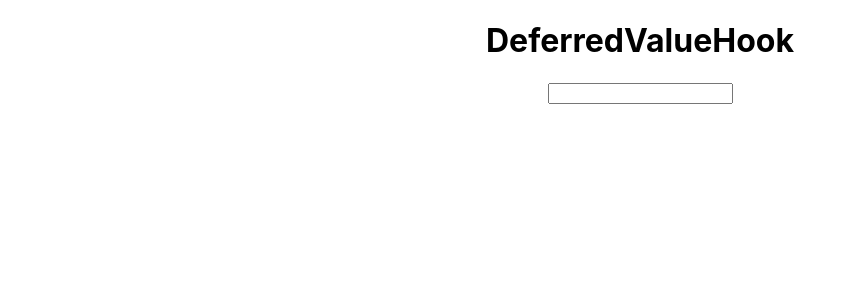
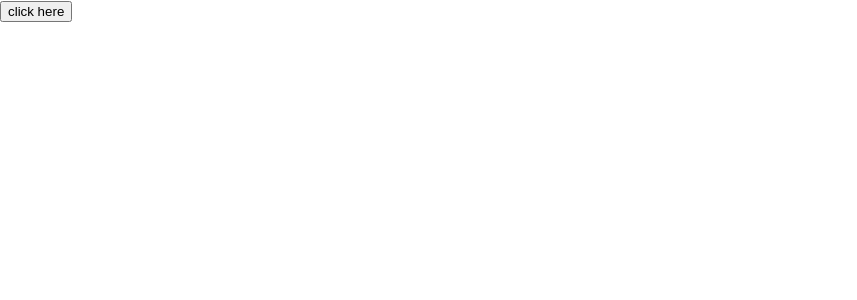
Before and after one commit to ritikj27/react-hooks, a React (Create React App) app: page / in a window 1280 px wide. Shown: the top 300 px of the page, without its empty margins (0-857 px from the left). Built offline with nearby package versions, Linux system fonts and the light colour scheme.

Commit message:
learn about useLayoutEffect

```diff
--- a/src/App.js
+++ b/src/App.js
@@ -7,17 +7,19 @@ import TodoReducer from './components/TodoReducer';
 import CallbackHook from './components/useCallback/CallbackHook';
 import TransitionHook from './components/useTransition/TransitionHook';
 import DeferredValueHook from './components/useDeferedValue/DeferredValueHook';
+import LayoutEffectHook from './components/useLayout/LayoutEffectHook';
 
 function App() {
   return (
-    <div className="App">
+    <div >
      {/* <MemoHook/> */}
      {/* <RefHook /> */}
      {/* <ReducerHook/> */}
      {/* <TodoReducer /> */}
      {/* <CallbackHook/> */}
      {/* <TransitionHook/> */}
-     <DeferredValueHook/>
+     {/* <DeferredValueHook/>  */}
+     <LayoutEffectHook/>
     </div>
   );
 }
--- /dev/null
+++ b/src/components/useLayout/LayoutEffectHook.js
@@ -0,0 +1,30 @@
+import React, { useLayoutEffect, useRef, useState } from "react";
+
+function LayoutEffectHook() {
+  const [show, setShow] = useState(false);
+  const popup = useRef();
+  const buttonRef = useRef();
+
+  // useLayout as same as useEFfect in define them
+//differnce between them that useLayout not asyncournous
+  useLayoutEffect(() => {
+    if (popup.current == null || buttonRef.current == null) return;
+    const { top } = buttonRef.current.getBoundingClientRect();
+    popup.current.style.top = `${top + 50}px`;
+  }, [show]);
+
+  return (
+    <>
+      <button ref={buttonRef} onClick={() => setShow((prev) => !prev)}>
+        click here
+      </button>
+      {show && (
+        <div style={{ position: "absolute" }} ref={popup}>
+          This is popup
+        </div>
+      )}
+    </>
+  );
+}
+
+export default LayoutEffectHook;
```
